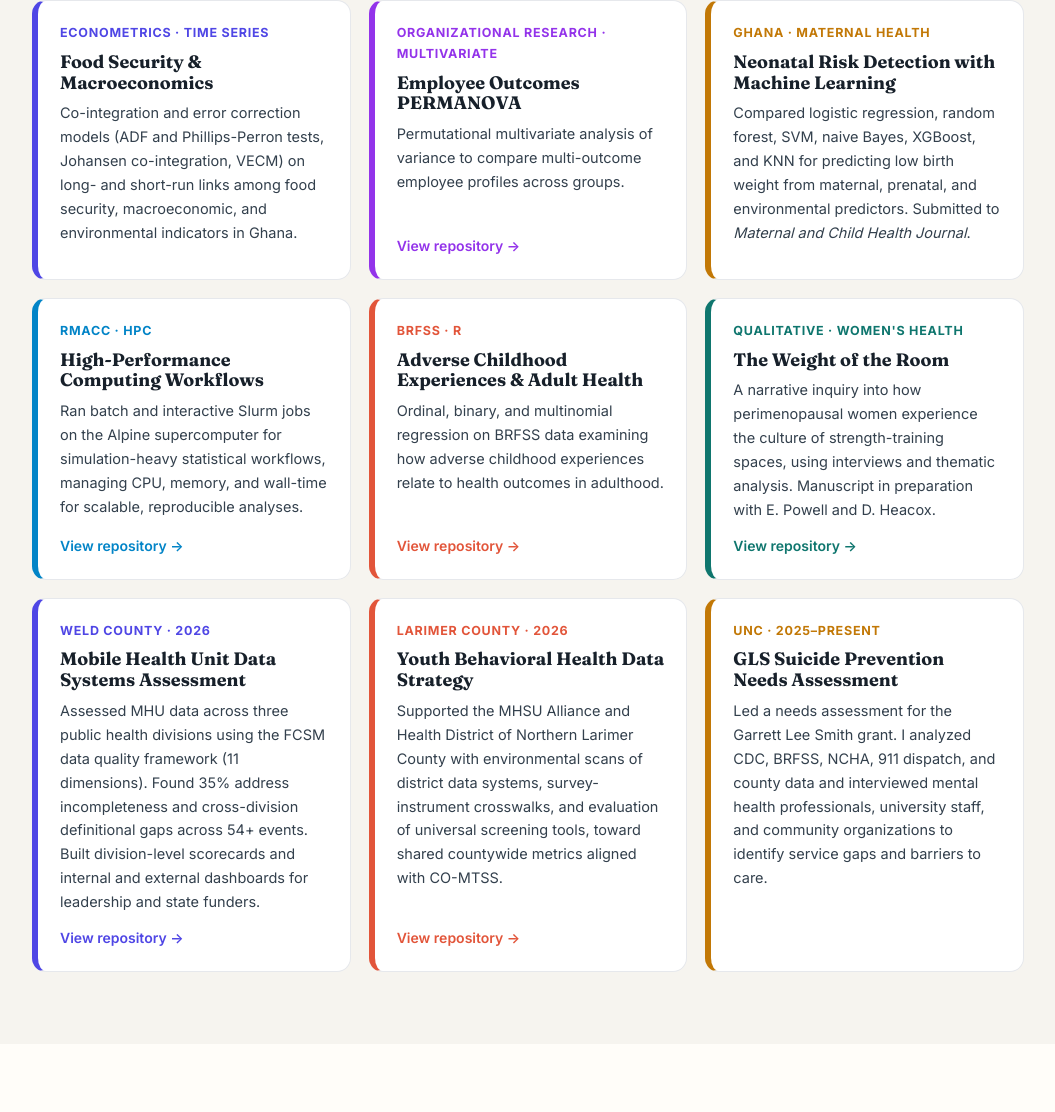
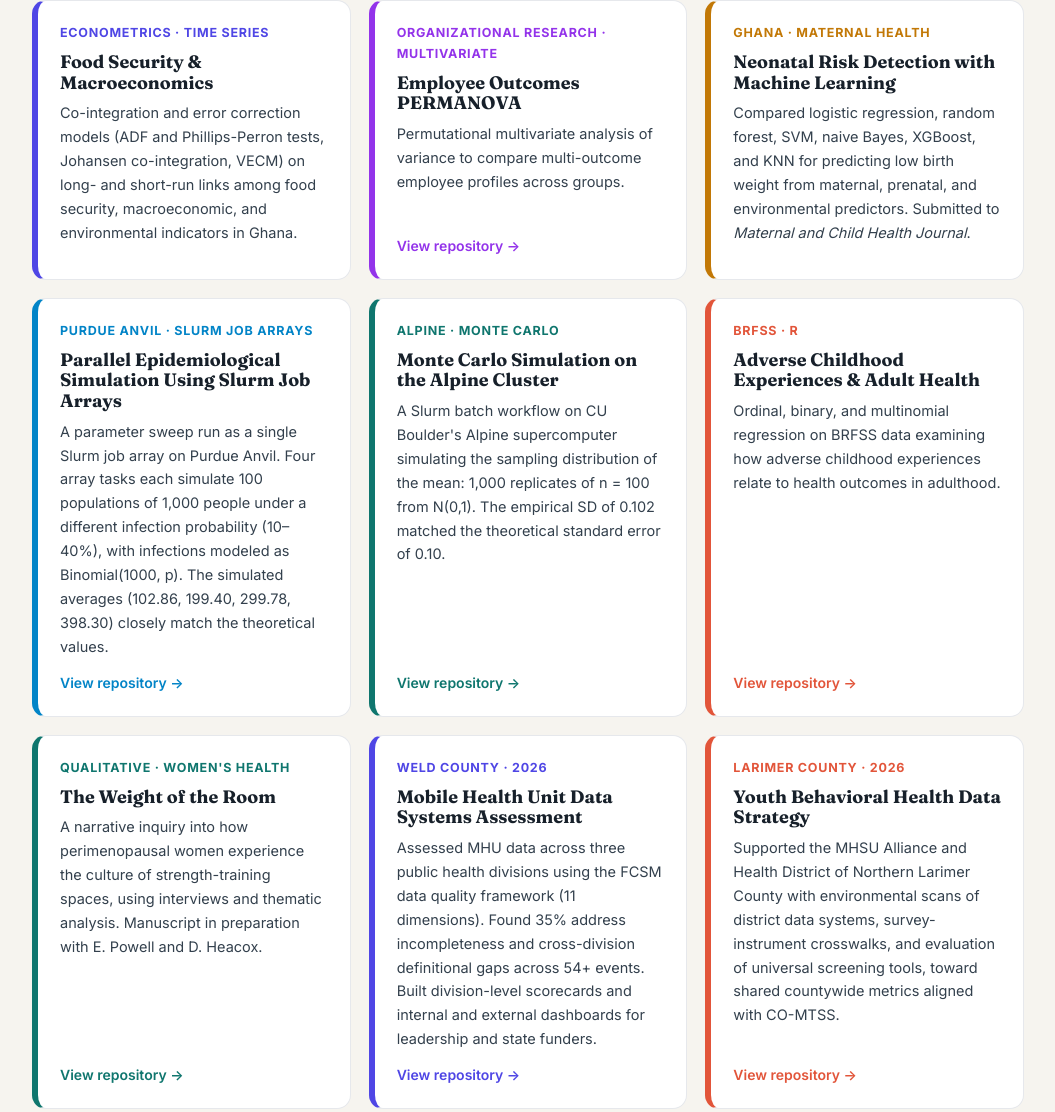
Before and after one commit to SelormB/SelormB.github.io, a plain HTML site: page index.html in a window 1280 px wide. Shown: the part 3995-5107 px from the top of the page, without its empty margins (112-1167 px from the left). Drawn offline with Linux system fonts and the light colour scheme.

Commit message:
Add Purdue Anvil Slurm job-array simulation project; correct Alpine HPC card
Co-Authored-By: Claude Opus 5.5 <noreply@anthropic.com>
Claude-Session: https://claude.ai/code/session_01WnFqtiiLo9QMNtPj3tsAbC

```diff
--- a/index.html
+++ b/index.html
@@ -367,9 +367,15 @@
       </div>
 
       <div class="pc b-sky">
-        <div class="meta">RMACC · HPC</div>
-        <h3>High-Performance Computing Workflows</h3>
-        <p>Ran batch and interactive Slurm jobs on the Alpine supercomputer for simulation-heavy statistical workflows, managing CPU, memory, and wall-time for scalable, reproducible analyses.</p>
+        <div class="meta">Purdue Anvil · Slurm job arrays</div>
+        <h3>Parallel Epidemiological Simulation Using Slurm Job Arrays</h3>
+        <p>A parameter sweep run as a single Slurm job array on Purdue Anvil. Four array tasks each simulate 100 populations of 1,000 people under a different infection probability (10–40%), with infections modeled as Binomial(1000, p). The simulated averages (102.86, 199.40, 299.78, 398.30) closely match the theoretical values.</p>
+        <a class="more" href="https://github.com/SelormB/Epidemiology">View repository →</a>
+      </div>
+      <div class="pc b-teal">
+        <div class="meta">Alpine · Monte Carlo</div>
+        <h3>Monte Carlo Simulation on the Alpine Cluster</h3>
+        <p>A Slurm batch workflow on CU Boulder's Alpine supercomputer simulating the sampling distribution of the mean: 1,000 replicates of n = 100 from N(0,1). The empirical SD of 0.102 matched the theoretical standard error of 0.10.</p>
         <a class="more" href="https://github.com/SelormB/Hpc_new">View repository →</a>
       </div>
 
```
